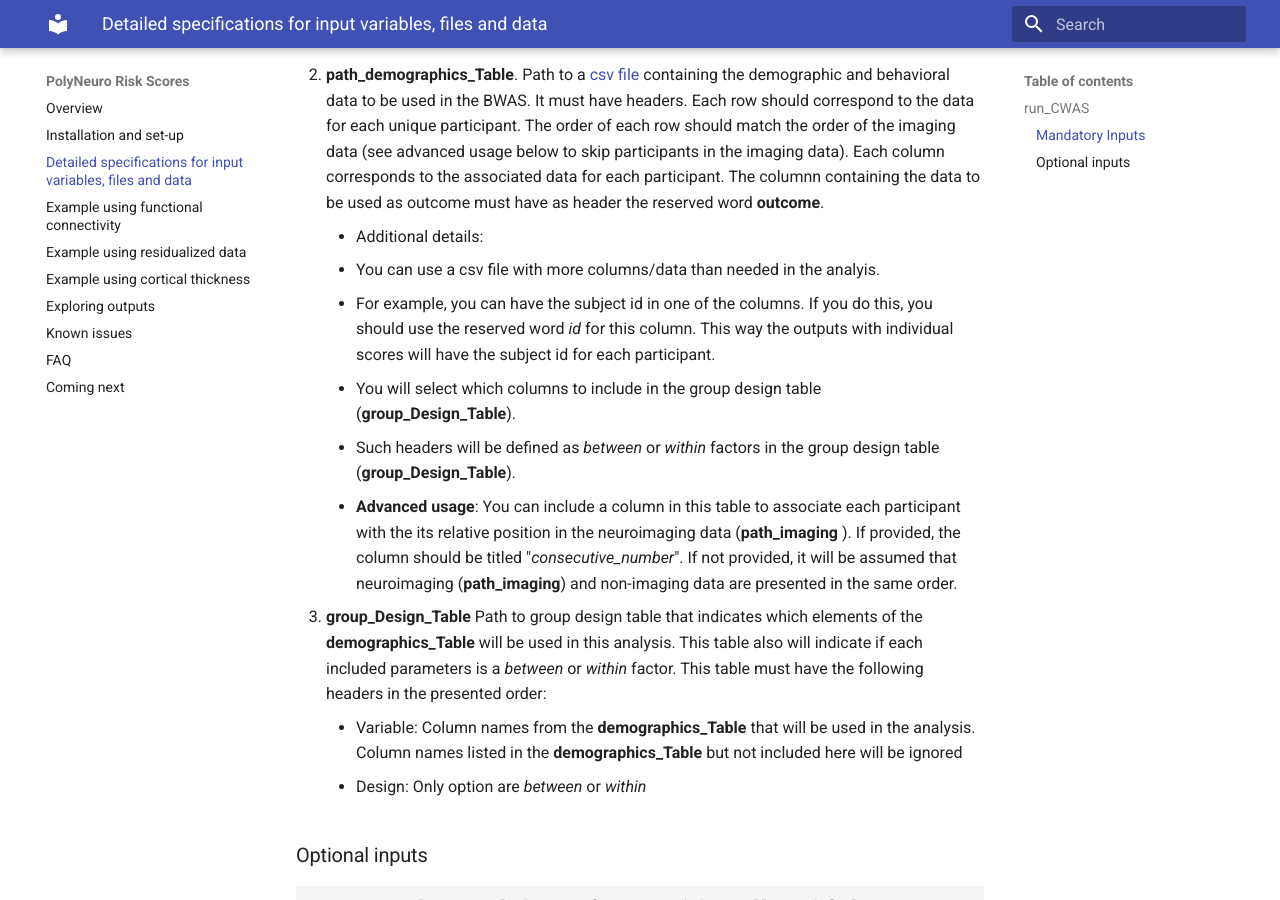
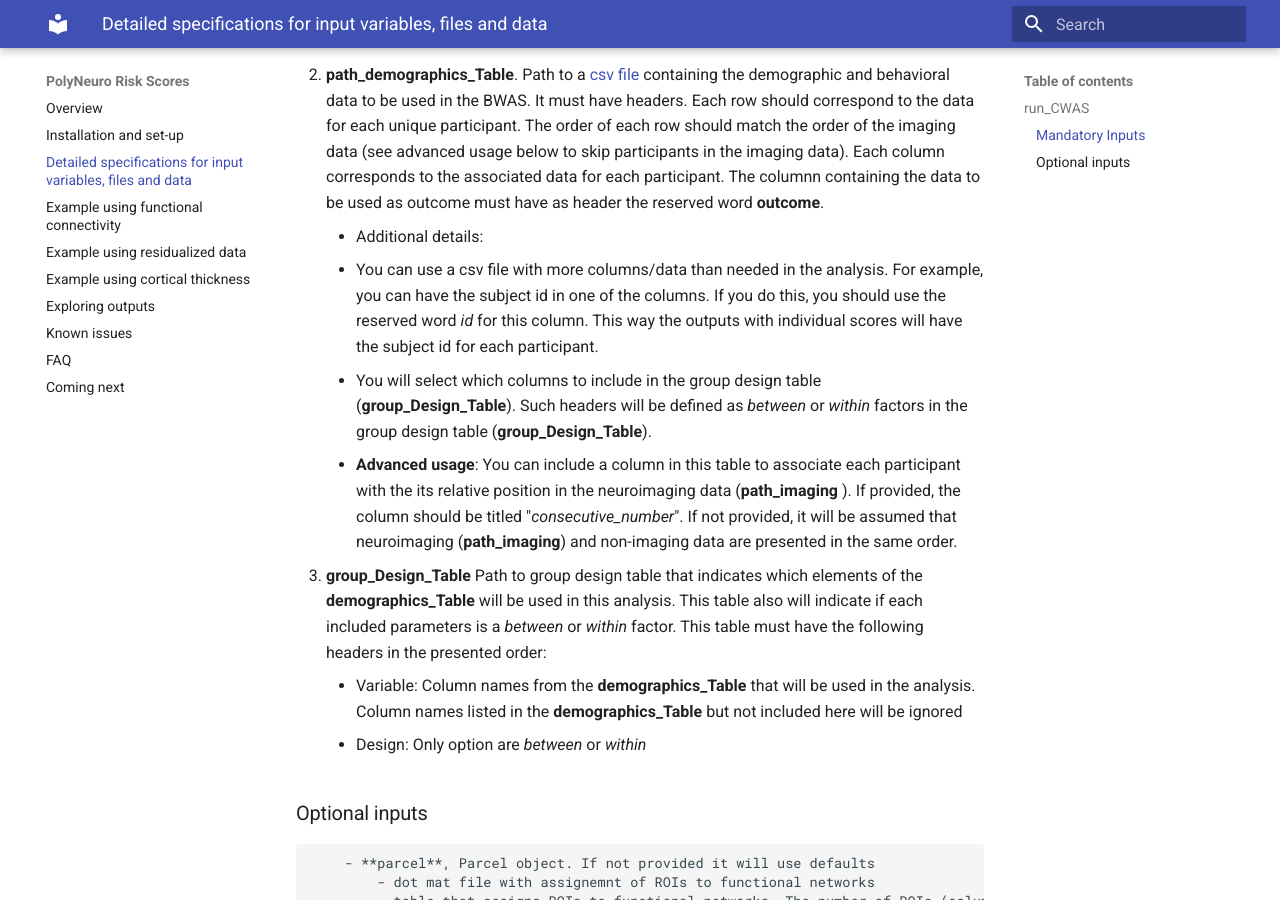
Before and after one commit to omiranda/polyneuro_risk_score, an MkDocs documentation site: the page built from docs/detailed_description.md, in a window 1280 px wide and 900 px high, scrolled down 856 px. Built offline with MkDocs 1.6.1 and Material for MkDocs 9.7.7, drawn with Linux system fonts in a browser that asks for light colours; formulas are drawn with MathJax 3; old or Windows-style settings are respelled for this version of MkDocs.

Commit message:
Update detailed_description.md

```diff
--- a/docs/detailed_description.md
+++ b/docs/detailed_description.md
@@ -21,10 +21,8 @@ The order of each row should match the order of the imaging data (see advanced u
 Each column corresponds to the associated data for each participant.
 The columnn containing the data to be used as outcome must have as header the reserved word **outcome**.
     - Additional details:
-      - You can use a csv file with more columns/data than needed in the analyis.
-      - For example, you can have the subject id in one of the columns. If you do this, you should use the reserved word *id* for this column. This way the outputs with individual scores will have the subject id for each participant.
-      - You will select which columns to include in the group design table (**group_Design_Table**).
-      - Such headers will be defined as *between* or *within* factors in the group design table (**group_Design_Table**).
+      - You can use a csv file with more columns/data than needed in the analysis. For example, you can have the subject id in one of the columns. If you do this, you should use the reserved word *id* for this column. This way the outputs with individual scores will have the subject id for each participant.
+      - You will select which columns to include in the group design table (**group_Design_Table**). Such headers will be defined as *between* or *within* factors in the group design table (**group_Design_Table**).
     - **Advanced usage**: You can include a column in this table to associate each participant with the its relative position in the neuroimaging data (**path_imaging** ). If provided, the column should be titled "*consecutive_number*". If not provided, it will be assumed that neuroimaging (**path_imaging**) and non-imaging data are presented in the same order.
 1. **group_Design_Table** Path to group design table that indicates which elements of the **demographics_Table** will be used in this analysis. This table also will indicate if each included parameters is a *between* or *within* factor. This table must have the following headers in the presented order:
     - Variable: Column names from the **demographics_Table** that will be used in the analysis. Column names listed in the **demographics_Table** but not included here will be ignored
```
